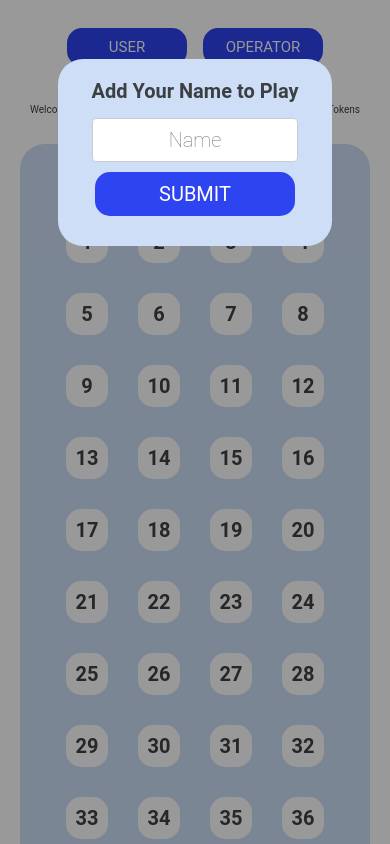
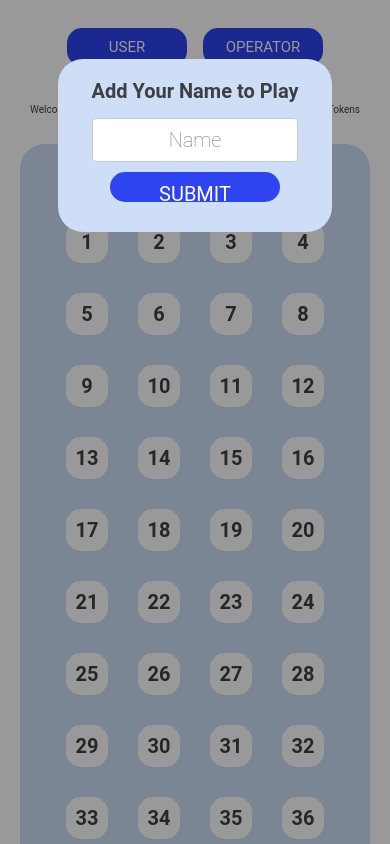
Before and after one commit to horger89/lottery-app, a React (Create React App) app: page / in a window 390 px wide. Shown: the top 844 px of the page. Built offline with nearby package versions, Linux system fonts and the light colour scheme; the HTML template or start-up script is replaced by a standard one.

Commit message:
updated css for mobile view

```diff
--- a/src/components/UserName.css
+++ b/src/components/UserName.css
@@ -72,7 +72,8 @@ input[type="text"] {
   }
 
   .btn-modal {
-    width: 200px;
+    width: 170px;
     font-size: 20px;
+    height: 30px;
   }
 }
```
